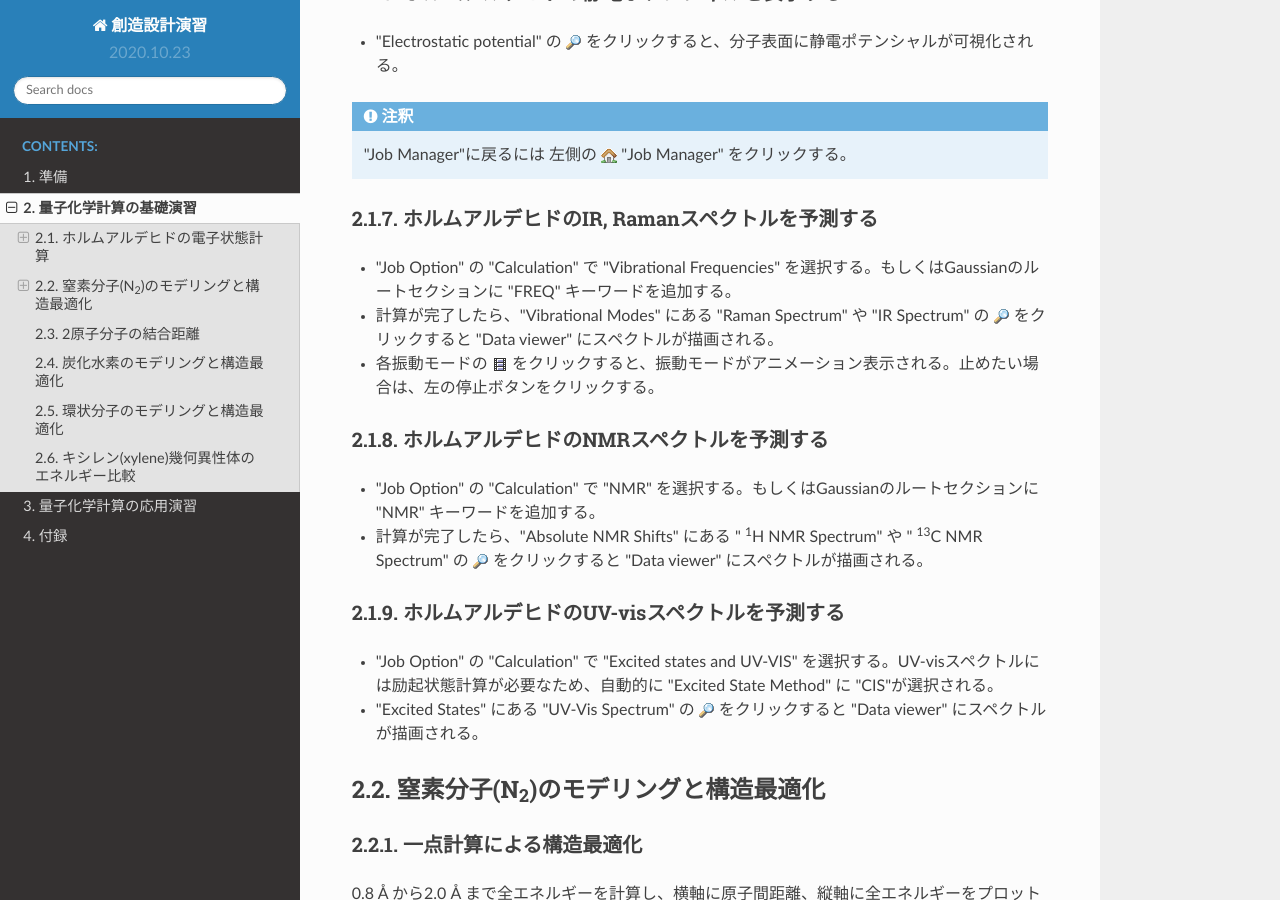
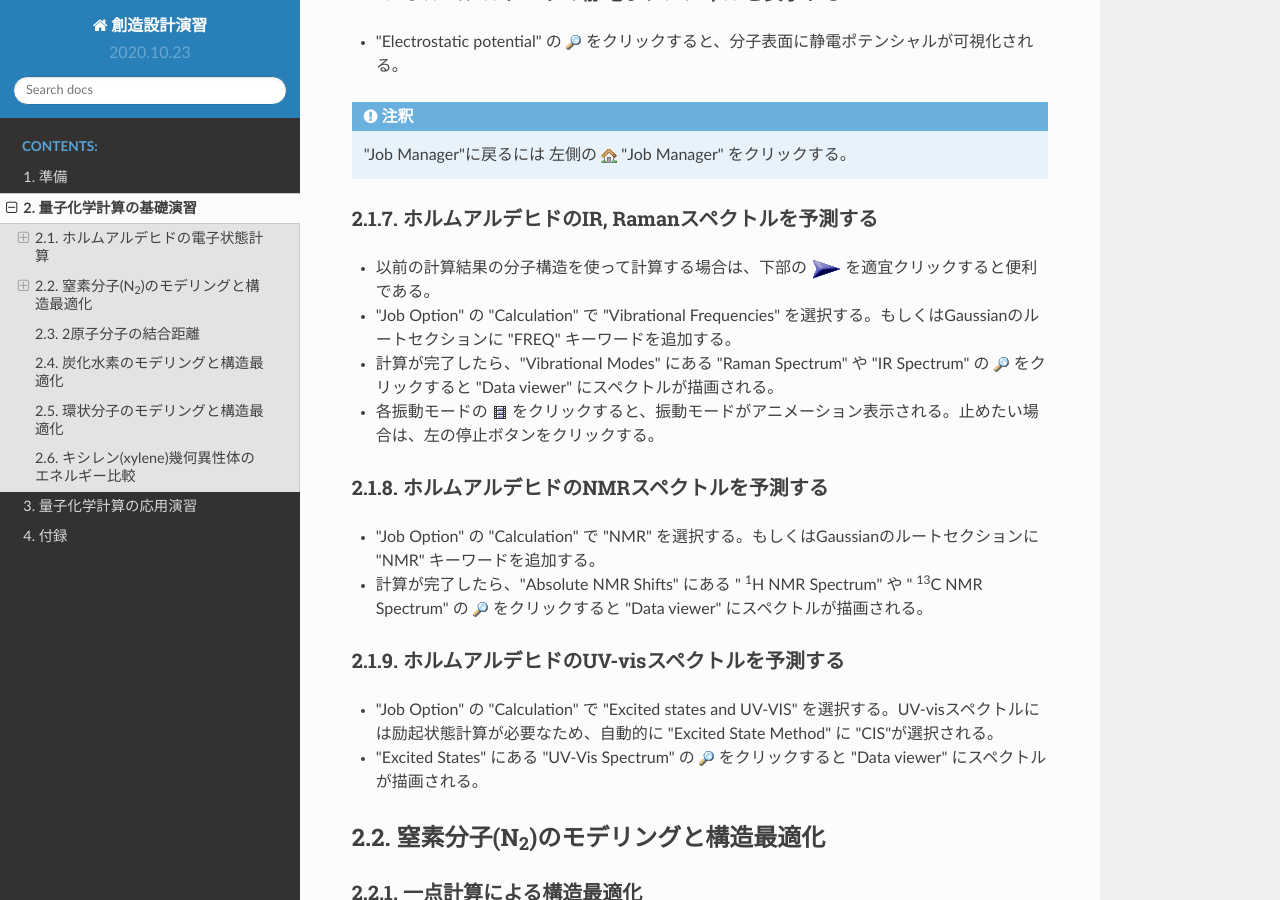
Before and after one commit to hiracchi/lecture_mech, a Sphinx documentation site: the page built from source/practice.rst, in a window 1280 px wide and 900 px high, scrolled down 2216 px. Built offline with Sphinx 7.4.7 and the Read the Docs theme 2.0.0, drawn with Linux system fonts in a browser that asks for light colours.

Commit message:
add: practice comment

```diff
--- a/source/practice.rst
+++ b/source/practice.rst
@@ -48,7 +48,6 @@
 .. warning::
 
    最後の空行が無いとエラーになる。
-
 
 
 + WebMOの"Job Manager"で、 :menuselection:`New Job --> Execute Input File` を選択する。"Execute Input File" に移る。
@@ -112,6 +111,7 @@
 -----------------------------------------------
 
 
+- 以前の計算結果の分子構造を使って計算する場合は、下部の |webmo-next-icon| を適宜クリックすると便利である。
 - "Job Option" の "Calculation" で "Vibrational Frequencies" を選択する。もしくはGaussianのルートセクションに "FREQ" キーワードを追加する。
 - 計算が完了したら、"Vibrational Modes" にある "Raman Spectrum" や "IR Spectrum" の  |webmo-view-icon| をクリックすると "Data viewer" にスペクトルが描画される。
 - 各振動モードの |webmo-animate-icon| をクリックすると、振動モードがアニメーション表示される。止めたい場合は、左の停止ボタンをクリックする。
```
